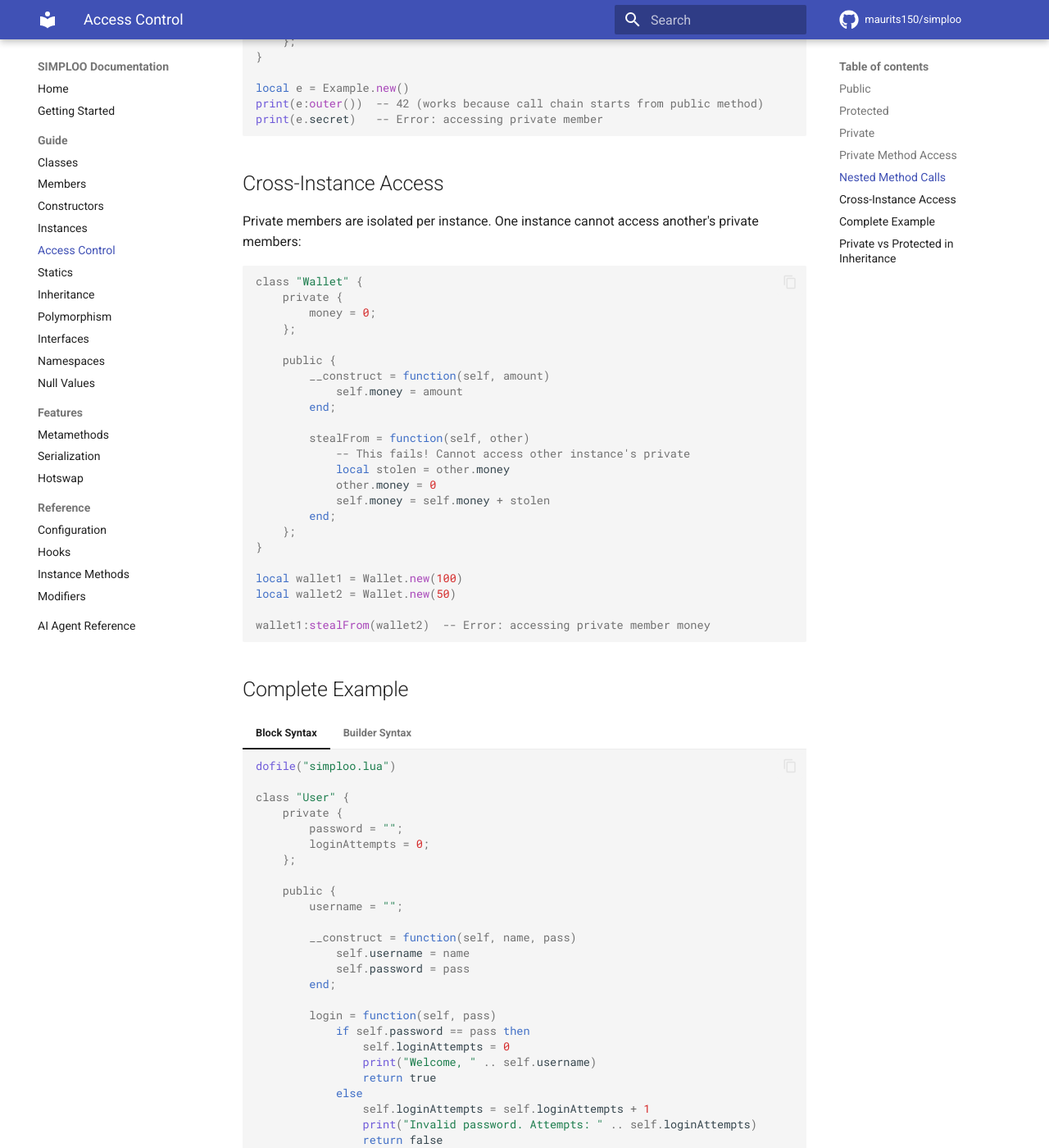
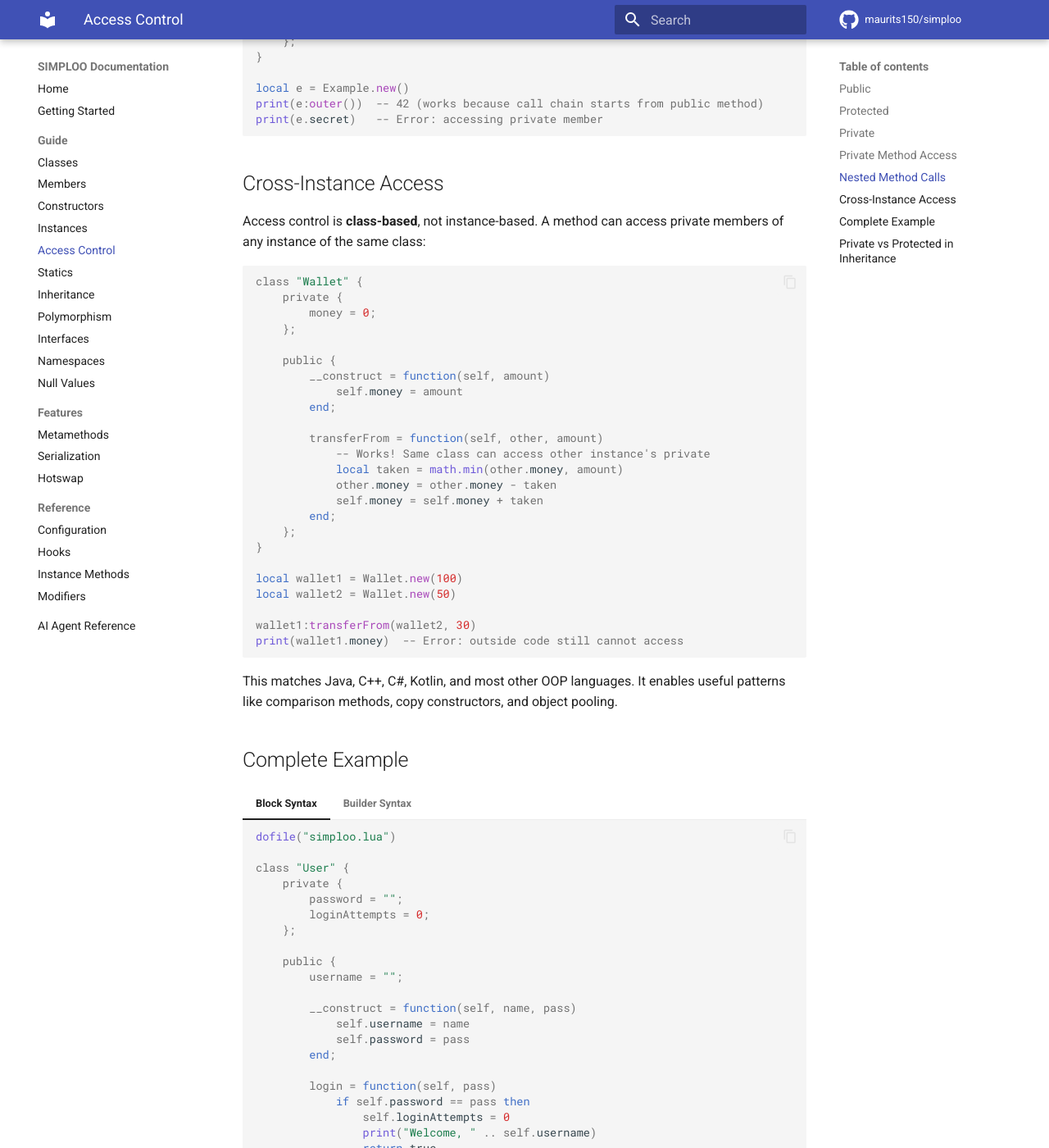
Before and after one commit to maurits150/simploo, an MkDocs documentation site: the page built from docs/guide/access-control.md, in a window 1280 px wide and 1400 px high, scrolled down 3905 px. Shown: the whole window at 82% size. Built offline with MkDocs 1.6.1 and Material for MkDocs 9.7.7, drawn with Linux system fonts in a browser that asks for light colours; comment, search, counter and statistics services are not loaded.

Commit message:
Fix private member access: use self's members, not scope's
Bug: all instances of same class shared scope (the class), causing
private member reads/writes to go to class's member table instead
of instance's own member table.

Fix: only redirect to scope's members for inheritance case (when
scope != self._base), not same-class access.

````diff
--- a/docs/guide/access-control.md
+++ b/docs/guide/access-control.md
@@ -294,7 +294,7 @@
 
 ## Cross-Instance Access
 
-Private members are isolated per instance. One instance cannot access another's private members:
+Access control is **class-based**, not instance-based. A method can access private members of any instance of the same class:
 
 ```lua
 class "Wallet" {
@@ -307,11 +307,11 @@
             self.money = amount
         end;
 
-        stealFrom = function(self, other)
-            -- This fails! Cannot access other instance's private
-            local stolen = other.money
-            other.money = 0
-            self.money = self.money + stolen
+        transferFrom = function(self, other, amount)
+            -- Works! Same class can access other instance's private
+            local taken = math.min(other.money, amount)
+            other.money = other.money - taken
+            self.money = self.money + taken
         end;
     };
 }
@@ -319,8 +319,11 @@
 local wallet1 = Wallet.new(100)
 local wallet2 = Wallet.new(50)
 
-wallet1:stealFrom(wallet2)  -- Error: accessing private member money
+wallet1:transferFrom(wallet2, 30)
+print(wallet1.money)  -- Error: outside code still cannot access
 ```
+
+This matches Java, C++, C#, Kotlin, and most other OOP languages. It enables useful patterns like comparison methods, copy constructors, and object pooling.
 
 ## Complete Example
 
````
Also changed, not shown: docs/reference/ai-agent.md (+1 -1 lines), 2 other files.
